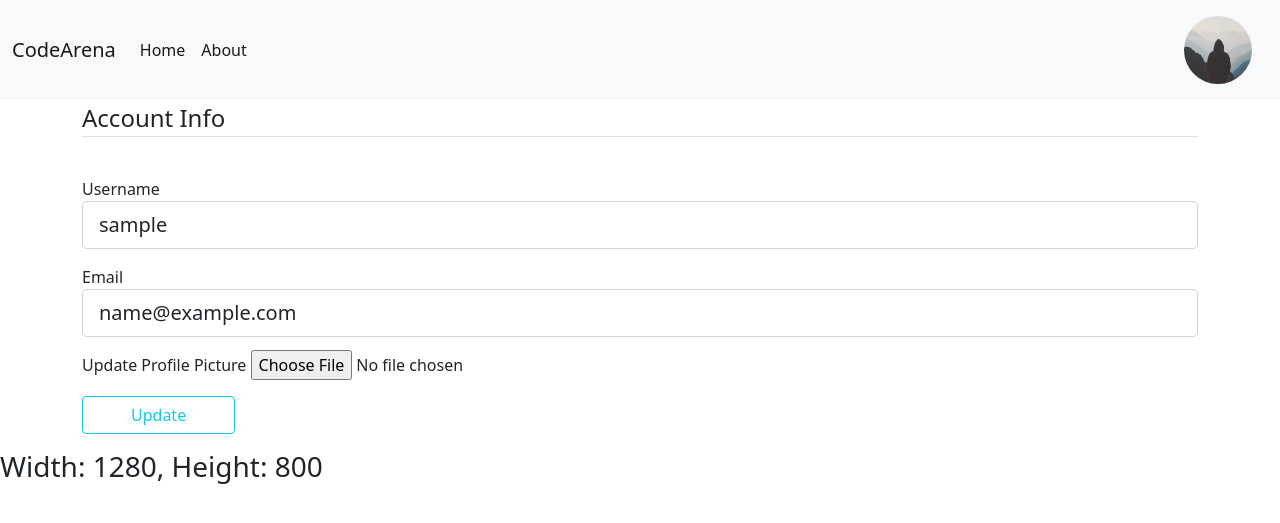
After one commit to SuchithSridhar/CodeArena, a Flask app: page /account/edit in a window 1280 px wide. The commit adds this page. Shown: the top 523 px of the page. Run offline with Flask 2, Linux system fonts and the light colour scheme; the visitor is signed in with stand-in values (Sample User, id 1); data comes from the database, SQL or seed files in the repository; some libraries are stand-ins or nearby versions.

Commit message:
1. Removed proile picture for smallers screens for navbar. 2. Added a simple account page and an edit account page. 3. Added ability to change profile picture.

```diff
--- /dev/null
+++ b/codearena/static/js/handleNavBarImage.js
@@ -0,0 +1,28 @@
+function onResize() {
+  var w = document.documentElement.clientWidth;
+  var h = document.documentElement.clientHeight;
+  document.getElementById("result").innerHTML =
+    "Width: " + w + ", " + "Height: " + h;
+
+  var mobile = document.querySelectorAll(".mobile-content");
+  var desktop = document.querySelectorAll(".desktop-content");
+
+  if (w <= 991) {
+    for (var i = 0; i < mobile.length; i++) {
+      mobile[i].style.display = "block";
+    }
+    for (var i = 0; i < desktop.length; i++) {
+      desktop[i].style.display = "none";
+    }
+  } else {
+    for (var i = 0; i < mobile.length; i++) {
+      mobile[i].style.display = "none";
+    }
+    for (var i = 0; i < desktop.length; i++) {
+      desktop[i].style.display = "block";
+    }
+  }
+}
+
+window.addEventListener("resize", onResize);
+onResize();
--- a/codearena/static/styles/forms.css
+++ b/codearena/static/styles/forms.css
@@ -27,6 +27,9 @@
 .btn-register {
   margin-top: 2em;
 }
+.btn-update {
+  margin-top: 1em;
+}
 
 form {
   padding-bottom: 1em;
--- /dev/null
+++ b/codearena/templates/edit-account.jinja
@@ -0,0 +1,55 @@
+{% extends "layout.jinja" %}
+
+{% block headers %}
+    <link rel="stylesheet" href="{{url_for('static', filename='styles/forms.css')}}">
+{% endblock headers %}
+
+{% block content %}
+    <div class="container">
+        <form method="POST" action="" enctype="multipart/form-data">
+            {{ form.hidden_tag() }}
+            <fieldset class="form-group">
+                <legend class="border-bottom mb-4">Account Info</legend>
+                <div class="form-group">
+                    {{ form.username.label(class="form-control-label") }}
+
+                    {% if form.username.errors %}
+                        {{ form.username(class="form-control form-control-lg is-invalid") }}
+                        <div class="invalid-feedback">
+                            {% for error in form.username.errors %}
+                                <span>{{ error }}</span>
+                            {% endfor %}
+                        </div>
+                    {% else %}
+                        {{ form.username(class="form-control form-control-lg") }}
+                    {% endif %}
+                </div>
+                <div class="form-group">
+                    {{ form.email.label(class="form-control-label") }}
+                    {% if form.email.errors %}
+                        {{ form.email(class="form-control form-control-lg is-invalid") }}
+                        <div class="invalid-feedback">
+                            {% for error in form.email.errors %}
+                                <span>{{ error }}</span>
+                            {% endfor %}
+                        </div>
+                    {% else %}
+                        {{ form.email(class="form-control form-control-lg") }}
+                    {% endif %}
+                </div>
+                <div class="form-group">
+                    {{ form.picture.label(class="form-control-label") }}
+                    {{ form.picture(class="form-control-file") }}
+                    {% if form.picture.errors %}
+                        {% for error in form.picture.errors %}
+                            <span class="text-danger">{{ error }}</span></br>
+                        {% endfor %}
+                    {% endif %}
+                </div>
+            </fieldset>
+            <div class="form-group">
+                {{ form.submit(class="btn btn-outline-info btn-update") }}
+            </div>
+        </form>
+    </div>
+{% endblock content %}
--- a/codearena/templates/layout.jinja
+++ b/codearena/templates/layout.jinja
@@ -20,6 +20,8 @@
     {% block headers %}
     {% endblock headers %}
   </head>
+  <body>
+
   <nav class="navbar navbar-expand-lg navbar-light bg-light">
     <div class="container-fluid">
       <a class="navbar-brand" href="{{url_for('main.home')}}">CodeArena</a>
@@ -42,8 +44,19 @@
           <li class="nav-item">
           <a class="nav-link active" aria-current="page" href="{{ url_for('main.about') }}">About</a>
           </li>
+          {% if current_user.is_authenticated %}
+              <li class="nav-item mobile-content">
+              <a class="nav-link active" aria-current="page" href="{{ url_for('users.logout') }}">Logout</a>
+              </li>
+              <li class="nav-item mobile-content">
+              <a class="nav-link active" aria-current="page" href="{{ url_for('users.account') }}">
+                {{ current_user.username }}
+              </a>
+              </li>
+          {% endif %}
         </ul>
               {% if current_user.is_authenticated %}
+          <div class="desktop-content">
               <div class="user-image nav-item dropdown">
                 <img
                   class="nav-link dropdown-toggle"
@@ -61,6 +74,7 @@
                   <li><a class="dropdown-item" href="#">{{ current_user.username }}</a></li>
                 </ul>
               </div>
+          </div>
           {% else %}
         <ul class="navbar-nav d-flex me-1 mb-2 mb-lg-0">
           <li class="nav-item">
@@ -75,7 +89,6 @@
       </div>
     </div>
   </nav>
-  <body>
   <div>
           {% with messages = get_flashed_messages(with_categories=true) %}
             {% if messages %}
@@ -89,11 +102,14 @@
   </div>
     {% block content %}
     {% endblock content %}
+
+    <h3 id="result"></h3>
     <!-- Bootstrap 5 JavaScript Bundle with Popper -->
     <script
       src="https://cdn.jsdelivr.net/npm/bootstrap@5.0.0-beta3/dist/js/bootstrap.bundle.min.js"
       integrity="sha384-JEW9xMcG8R+pH31jmWH6WWP0WintQrMb4s7ZOdauHnUtxwoG2vI5DkLtS3qm9Ekf"
       crossorigin="anonymous"
     ></script>
+    <script src={{url_for('static', filename='js/handleNavBarImage.js')}}></script>
   </body>
 </html>
--- a/codearena/users/forms.py
+++ b/codearena/users/forms.py
@@ -1,4 +1,6 @@
 from flask_wtf import FlaskForm
+from flask_wtf.file import FileField, FileAllowed
+from flask_login import current_user
 from wtforms import StringField, PasswordField, SubmitField, BooleanField
 from wtforms.validators import DataRequired, Length, Email, EqualTo, ValidationError
 from codearena.models import User
@@ -31,3 +33,23 @@ class LoginForm(FlaskForm):
     password = PasswordField('Password', validators=[DataRequired()])
     remember = BooleanField('Remember Me')
     submit = SubmitField('Login')
+
+class UpdateAccountForm(FlaskForm):
+    username = StringField('Username',
+                           validators=[DataRequired(), Length(min=2, max=20)])
+    email = StringField('Email',
+                        validators=[DataRequired(), Email()])
+    picture = FileField('Update Profile Picture', validators=[FileAllowed(['jpg', 'png'])])
+    submit = SubmitField('Update')
+
+    def validate_username(self, username):
+        if username.data != current_user.username:
+            user = User.query.filter_by(username=username.data).first()
+            if user:
+                raise ValidationError('That username is taken. Please choose a different one.')
+
+    def validate_email(self, email):
+        if email.data != current_user.email:
+            user = User.query.filter_by(email=email.data).first()
+            if user:
+                raise ValidationError('That email is taken. Please choose a different one.')
--- a/codearena/users/routes.py
+++ b/codearena/users/routes.py
@@ -2,7 +2,8 @@ from flask import render_template, url_for, flash, redirect, request, Blueprint
 from flask_login import login_user, current_user, logout_user, login_required
 from codearena import db, bcrypt
 from codearena.models import User
-from codearena.users.forms import (RegistrationForm, LoginForm)
+from codearena.users.forms import (RegistrationForm, LoginForm, UpdateAccountForm)
+from codearena.users.utils import save_picture
 
 users = Blueprint('users', __name__)
 
@@ -40,3 +41,26 @@ def login():
 def logout():
     logout_user()
     return redirect(url_for('main.home'))
+
+@users.route("/account")
+@login_required
+def account():
+    return render_template('account.jinja', title='Account')
+
+@users.route("/account/edit", methods=['get', 'post'])
+@login_required
+def edit_account():
+    form = UpdateAccountForm()
+    if form.validate_on_submit():
+        if form.picture.data:
+            picture_file = save_picture(form.picture.data)
+            current_user.image_file = picture_file
+        current_user.username = form.username.data
+        current_user.email = form.email.data
+        db.session.commit()
+        flash('Your account has been updated!', 'success')
+        return redirect(url_for('users.account'))
+    elif request.method == 'GET':
+        form.username.data = current_user.username
+        form.email.data = current_user.email
+    return render_template('edit-account.jinja', title='Edit Account', form=form)
```
Also changed, not shown: codearena/static/styles/account.css (added, +19 -0 lines), codearena/templates/account.jinja (added, +34 -0 lines), codearena/users/utils.py (added, +18 -0 lines), codearena/static/profile-pictures/d038ad152b0a687c.jpg (added), codearena/static/profile-pictures/e570034e3546d9eb.jpg (added), 1 other file. Lines whose indentation alone changed are shown as unchanged.
